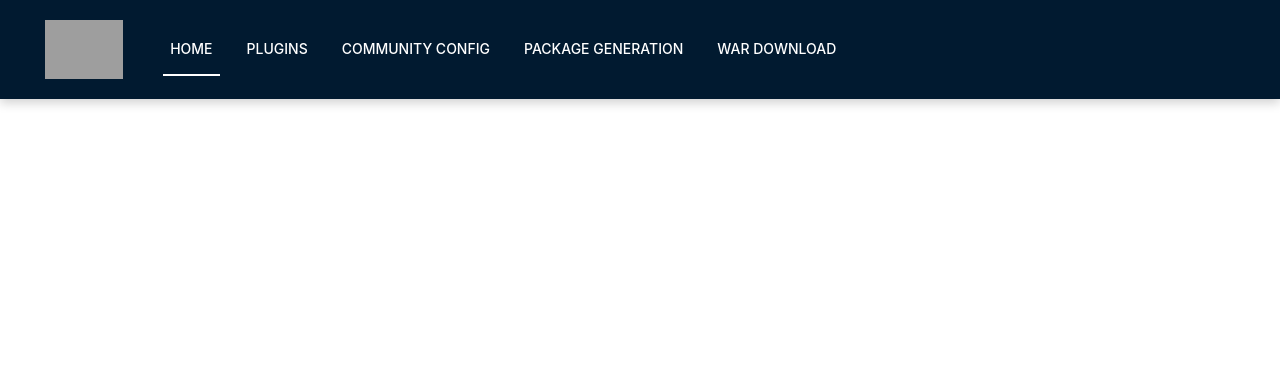
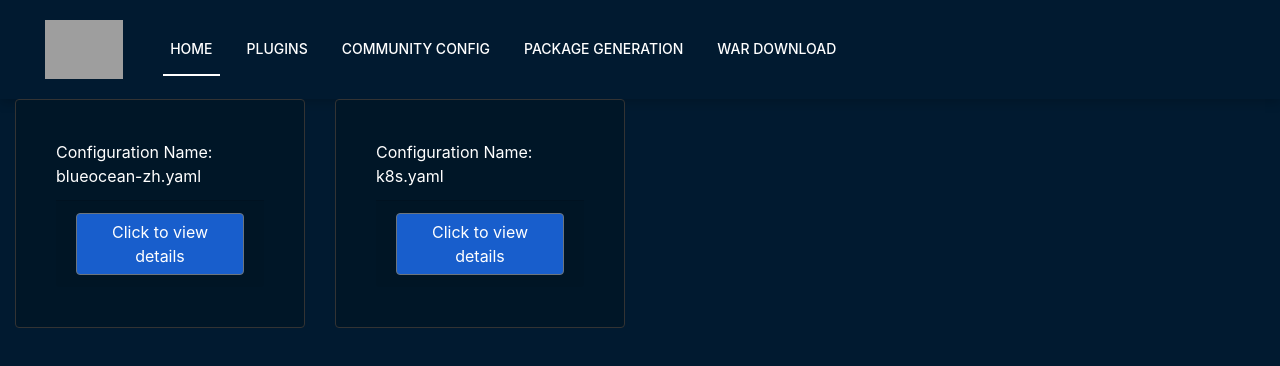
Before and after one commit to jenkinsci/custom-distribution-service, a React (Create React App) app in the folder frontend/: page /communityConfiguration in a window 1280 px wide. Shown: the top 366 px of the page. Built offline with nearby package versions, Linux system fonts and the light colour scheme; grey boxes are pictures that could not be loaded.

Commit message:
Add community config page

```diff
--- a/frontend/src/App.js
+++ b/frontend/src/App.js
@@ -3,6 +3,7 @@ import { Header } from './components/layouts/Header'
 import Editor from './components/PackageGeneration/Editor'
 import { BrowserRouter as Router, Route } from "react-router-dom"
 import CardLayout from './components/layouts/CardLayout'
+import CommunityConfigLayout from './components/CommunityConfiguration/communityConfigLayout';
 
 
 
@@ -14,6 +15,7 @@ function App() {
         <Header />
         <Route path="/generatePackage"><Editor /></Route>
         <Route path="/pluginList"><CardLayout /></Route>
+        <Route path="/communityConfiguration"><CommunityConfigLayout /></Route>
         </header>
       </div>
     </Router>
--- /dev/null
+++ b/frontend/src/components/CommunityConfiguration/communityConfigLayout.js
@@ -0,0 +1,69 @@
+import React from 'react'
+import PluginCard from '../PluginCards/pluginCard'
+import { Container, Row, Col, Button} from 'reactstrap';
+import { Pagination, PaginationItem, PaginationLink, Spinner } from 'reactstrap';
+import ConfigurationCard from './configurationCard';
+
+class communityConfigLayout extends React.Component {
+
+    state = {
+        search:"",
+        data: [
+            {
+            "name": "blueocean-zh.yaml",
+            "path": "formulas/blueocean-zh.yaml",
+            "sha": "bfb6e9a002bc04f98e8d5d7e68b69511bcc1f71e",
+            "size": 5204,
+            "url": "https://api.github.com/repos/jenkins-zh/jenkins-formulas/contents/formulas/blueocean-zh.yaml?ref=master",
+            "html_url": "https://github.com/jenkins-zh/jenkins-formulas/blob/master/formulas/blueocean-zh.yaml",
+            "git_url": "https://api.github.com/repos/jenkins-zh/jenkins-formulas/git/blobs/bfb6e9a002bc04f98e8d5d7e68b69511bcc1f71e",
+            "download_url": "https://raw.githubusercontent.com/jenkins-zh/jenkins-formulas/master/formulas/blueocean-zh.yaml",
+            "type": "file",
+            "_links": {
+                "self": "https://api.github.com/repos/jenkins-zh/jenkins-formulas/contents/formulas/blueocean-zh.yaml?ref=master",
+                "git": "https://api.github.com/repos/jenkins-zh/jenkins-formulas/git/blobs/bfb6e9a002bc04f98e8d5d7e68b69511bcc1f71e",
+                "html": "https://github.com/jenkins-zh/jenkins-formulas/blob/master/formulas/blueocean-zh.yaml"
+            },
+        },
+        {
+            "name": "k8s.yaml",
+            "path": "formulas/k8s.yaml",
+            "sha": "f6306ede1b0e8b7d981db9f9d26de5a06e54a682",
+            "size": 4146,
+            "url": "https://api.github.com/repos/jenkins-zh/jenkins-formulas/contents/formulas/k8s.yaml?ref=master",
+            "html_url": "https://github.com/jenkins-zh/jenkins-formulas/blob/master/formulas/k8s.yaml",
+            "git_url": "https://api.github.com/repos/jenkins-zh/jenkins-formulas/git/blobs/f6306ede1b0e8b7d981db9f9d26de5a06e54a682",
+            "download_url": "https://raw.githubusercontent.com/jenkins-zh/jenkins-formulas/master/formulas/k8s.yaml",
+            "type": "file",
+            "_links": {
+                "self": "https://api.github.com/repos/jenkins-zh/jenkins-formulas/contents/formulas/k8s.yaml?ref=master",
+                "git": "https://api.github.com/repos/jenkins-zh/jenkins-formulas/git/blobs/f6306ede1b0e8b7d981db9f9d26de5a06e54a682",
+                "html": "https://github.com/jenkins-zh/jenkins-formulas/blob/master/formulas/k8s.yaml"
+            }
+        }
+        ],
+        isLoading: true
+    }
+
+    render() {
+        let configurationCards;
+        configurationCards = this.state.data.map(config => {
+            return(
+                <Col sm="3">
+                    <ConfigurationCard config = {config} />
+                </Col>
+            )
+        })
+
+        return(
+            <Container fluid style = {{height: "100vh"}}>
+            <Row>
+                {configurationCards}
+             </Row>
+            </Container>
+        )
+
+    }
+}
+
+export default communityConfigLayout;
--- /dev/null
+++ b/frontend/src/components/CommunityConfiguration/configurationCard.js
@@ -0,0 +1,34 @@
+import React from 'react'
+import {
+    Card, CardBody,
+    CardTitle, CardSubtitle, Button
+  } from 'reactstrap';
+
+class configurationCard extends React.Component {
+
+    state = {
+        backgroundColor: "#185ecc",
+        buttonText: "Click to view details"
+    }
+
+    constructor(props) {
+        super(props)
+    }
+
+    render() {
+        return(
+            <div>
+                <Card className = "configurationCard" body inverse style={{ backgroundColor: '#001627', borderColor: '#333' }} >
+                    <CardBody>
+                    <CardTitle>Configuration Name: {this.props.config.name}</CardTitle>
+                    <div className="card-footer text-center" style = {{marginTop:"10px"}}>
+                    <Button style = {{backgroundColor:this.state.backgroundColor}} > {this.state.buttonText} </Button>
+                    </div>
+                    </CardBody>
+                </Card>
+            </div>
+        )
+    }
+}
+
+export default configurationCard;
```
Also changed, not shown: 1 other file (tests, documents, lock files or other folders).
